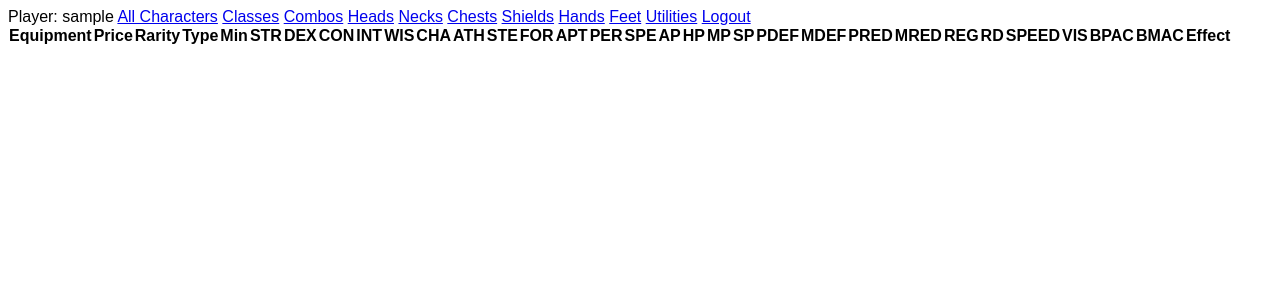
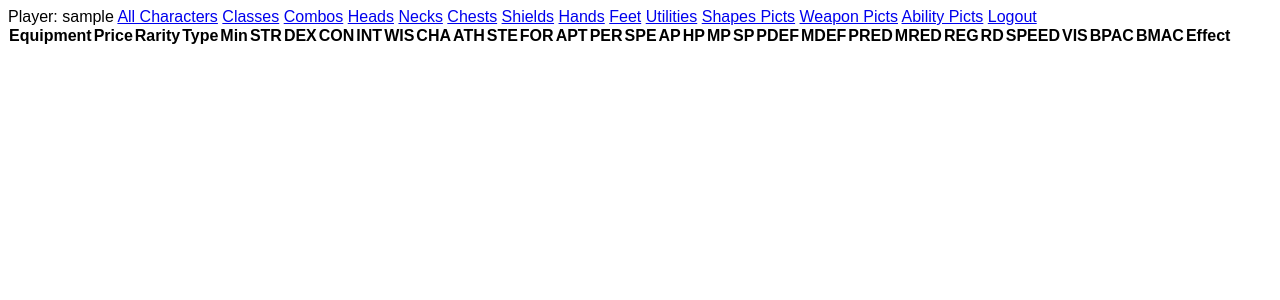
Before and after one commit to indeterminateoutcomesstudios/stardust-rpg, a Django app: a page that uses sheet/templates/browser_base.html in a window 1280 px wide. Shown: the top 300 px of the page. Run offline with Django 3.2, Linux system fonts and the light colour scheme; the visitor is signed in with stand-in values (Sample User, id 1); lists and menus that the app fills with data are empty; parts of the project's set-up code (start-up, migrations or seed data) failed here and were passed over.

Commit message:
And browser for pictures.

```diff
--- a/sheet/templates/browser_base.html
+++ b/sheet/templates/browser_base.html
@@ -20,6 +20,9 @@
         <a href="{% url 'sheet-views-hands' %}">Hands</a>
         <a href="{% url 'sheet-views-feets' %}">Feet</a>
         <a href="{% url 'sheet-views-utilities' %}">Utilities</a>
+        <a href="{% url 'sheet-views-shape-pictures' %}">Shapes Picts</a>
+        <a href="{% url 'sheet-views-weapon-pictures' %}">Weapon Picts</a>
+        <a href="{% url 'sheet-views-ability-pictures' %}">Ability Picts</a>
         <a href= {% url 'app-accounts-logout' %}>Logout</a>
         {% endblock %}
     </div>
--- a/sheet/urls.py
+++ b/sheet/urls.py
@@ -1,7 +1,7 @@
 from django.conf.urls import url
 
 from . import views
-from .models import items
+from .models import ability, equipment, items
 
 urlpatterns = [
     url(r'^characters/$', views.characters, name='sheet-views-characters'),
@@ -21,6 +21,12 @@ urlpatterns = [
         name='sheet-views-feets'),
     url(r'^utilities/$', views.equipment, {'wearables': items.utilities.values()},
         name='sheet-views-utilities'),
+    url(r'^shape_pictures/$', views.pictures, {'picture_enum': equipment.Shape},
+        name='sheet-views-shape-pictures'),
+    url(r'^weapon_pictures/$', views.pictures, {'picture_enum': equipment.WeaponPicture},
+        name='sheet-views-weapon-pictures'),
+    url(r'^ability_pictures/$', views.pictures, {'picture_enum': ability.AbilityPicture},
+        name='sheet-views-ability-pictures'),
     url(r'^(?P<character_id>[0-9]+)/stats/$', views.stats, name='sheet-views-stats'),
     url(r'^(?P<character_id>[0-9]+)/class/$', views.cls, name='sheet-views-class'),
     url(r'^(?P<character_id>[0-9]+)/abilities/$', views.unlock_abilities,
--- a/sheet/views.py
+++ b/sheet/views.py
@@ -1,3 +1,4 @@
+import enum
 import re
 from typing import Tuple
 
@@ -41,6 +42,13 @@ def all_combos(request: HttpRequest) -> HttpResponse:
 def equipment(request: HttpRequest, wearables: Tuple[equipment.Wearable, ...]) -> HttpResponse:
     return render(request, 'equipment.html',
                   context={'wearables': sorted(wearables, key=lambda wearable: wearable.price)})
+
+
+@login_required
+def pictures(request: HttpRequest, picture_enum: Tuple[enum.Enum, ...]) -> HttpResponse:
+    return render(request, 'pictures.html',
+                  context={'pictures': sorted([picture for picture in picture_enum],
+                                              key=lambda picture: picture.name)})
 
 
 @login_required
```
Also changed, not shown: sheet/templates/pictures.html (added, +24 -0 lines).
